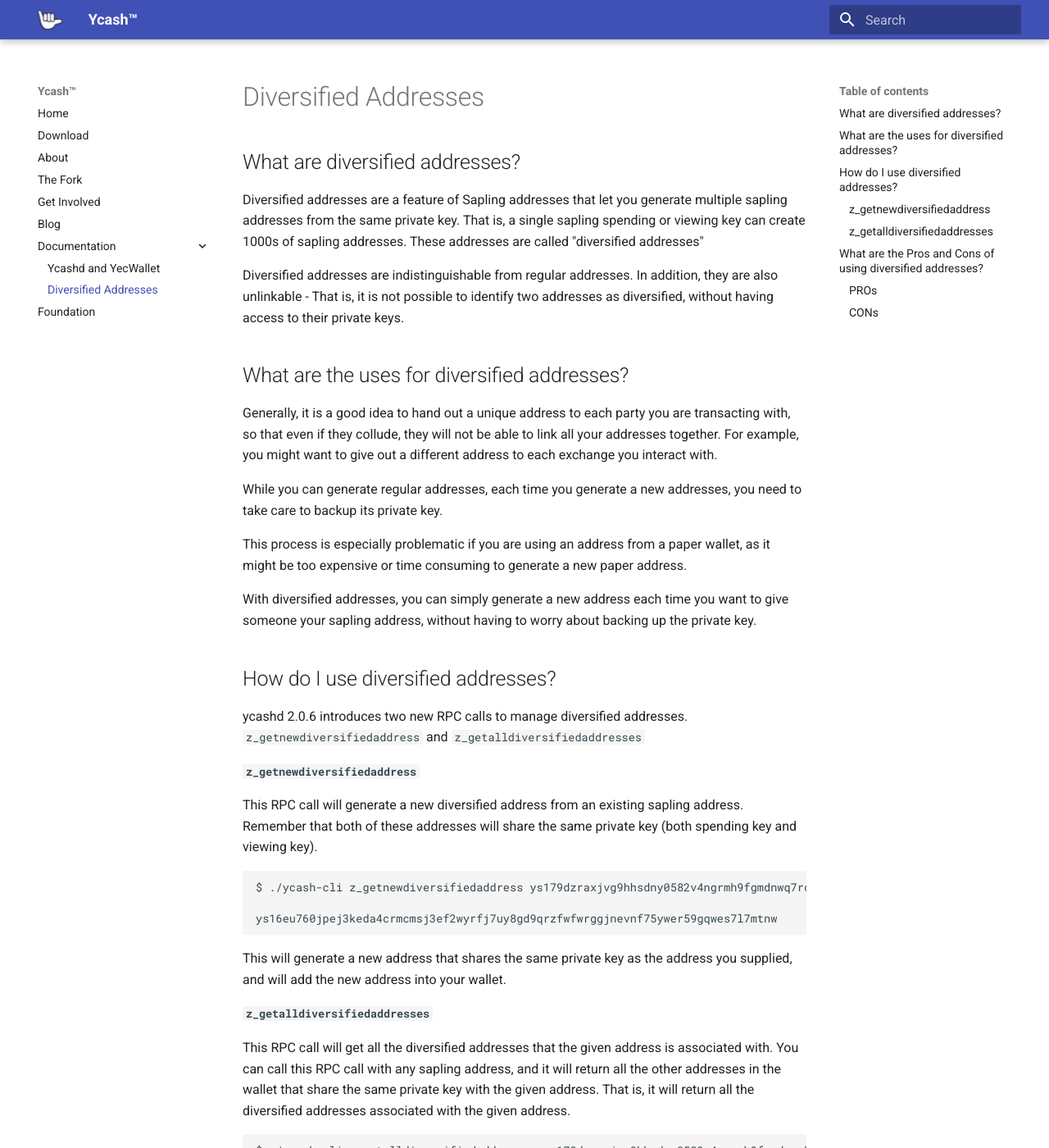
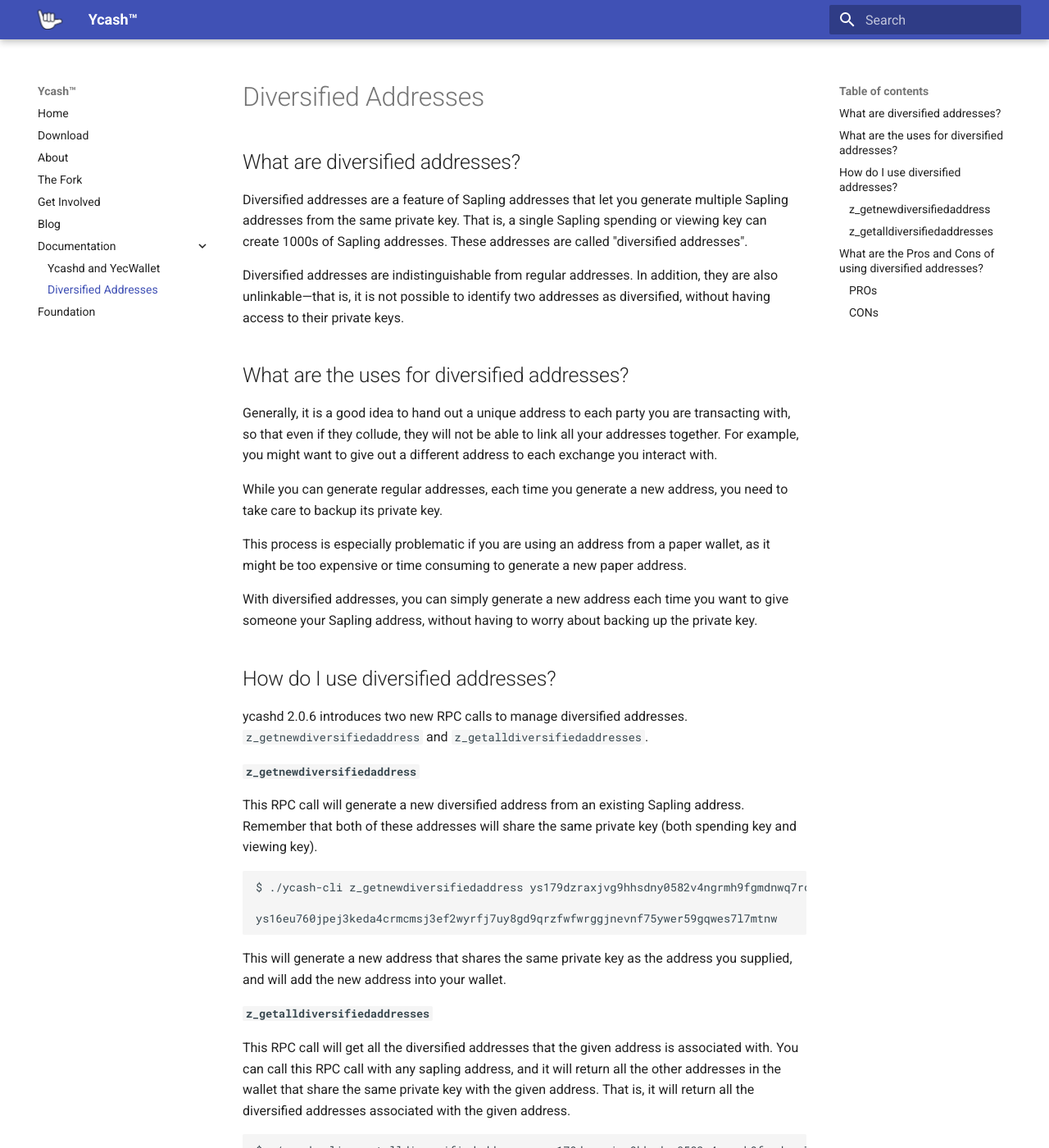
Before and after one commit to ycashfoundation/ycash-website, an MkDocs documentation site: the page built from docs/diversified.md, in a window 1280 px wide and 1400 px high. Shown: the whole window at 82% size. Built offline with MkDocs 1.6.1 and Material for MkDocs 9.7.7, drawn with Linux system fonts in a browser that asks for light colours; some of the changed text lies outside the part shown.

Commit message:
minor edits to diversified address documentation

````diff
--- a/docs/diversified.md
+++ b/docs/diversified.md
@@ -1,24 +1,24 @@
 # Diversified Addresses
 
 ## What are diversified addresses?
-Diversified addresses are a feature of Sapling addresses that let you generate multiple sapling addresses from the same private key. That is, a single sapling spending or viewing key can create 1000s of sapling addresses. These addresses are called "diversified addresses"
+Diversified addresses are a feature of Sapling addresses that let you generate multiple Sapling addresses from the same private key. That is, a single Sapling spending or viewing key can create 1000s of Sapling addresses. These addresses are called "diversified addresses".
 
-Diversified addresses are indistinguishable from regular addresses. In addition, they are also unlinkable - That is, it is not possible to identify two addresses as diversified, without having access to their private keys.
+Diversified addresses are indistinguishable from regular addresses. In addition, they are also unlinkable&mdash;that is, it is not possible to identify two addresses as diversified, without having access to their private keys.
 
 ## What are the uses for diversified addresses?
 Generally, it is a good idea to hand out a unique address to each party you are transacting with, so that even if they collude, they will not be able to link all your addresses together. For example, you might want to give out a different address to each exchange you interact with.
 
-While you can generate regular addresses, each time you generate a new addresses, you need to take care to backup its private key.
+While you can generate regular addresses, each time you generate a new address, you need to take care to backup its private key.
 
 This process is especially problematic if you are using an address from a paper wallet, as it might be too expensive or time consuming to generate a new paper address.
 
-With diversified addresses, you can simply generate a new address each time you want to give someone your sapling address, without having to worry about backing up the private key.
+With diversified addresses, you can simply generate a new address each time you want to give someone your Sapling address, without having to worry about backing up the private key.
 
 ## How do I use diversified addresses?
-ycashd 2.0.6 introduces two new RPC calls to manage diversified addresses. `z_getnewdiversifiedaddress` and `z_getalldiversifiedaddresses`
+ycashd 2.0.6 introduces two new RPC calls to manage diversified addresses. `z_getnewdiversifiedaddress` and `z_getalldiversifiedaddresses`.
 
 #### `z_getnewdiversifiedaddress`
-This RPC call will generate a new diversified address from an existing sapling address. Remember that both of these addresses will share the same private key (both spending key and viewing key).
+This RPC call will generate a new diversified address from an existing Sapling address. Remember that both of these addresses will share the same private key (both spending key and viewing key).
 
 ```
 $ ./ycash-cli z_getnewdiversifiedaddress ys179dzraxjvg9hhsdny0582v4ngrmh9fgmdnwq7rcnessfdfcsktyxshzzjpjvdyslkchnqnxfnml
````
Also changed, not shown: other parts of docs/diversified.md (+2 -2 lines), docs/foundation.md (+1 -1 lines).
